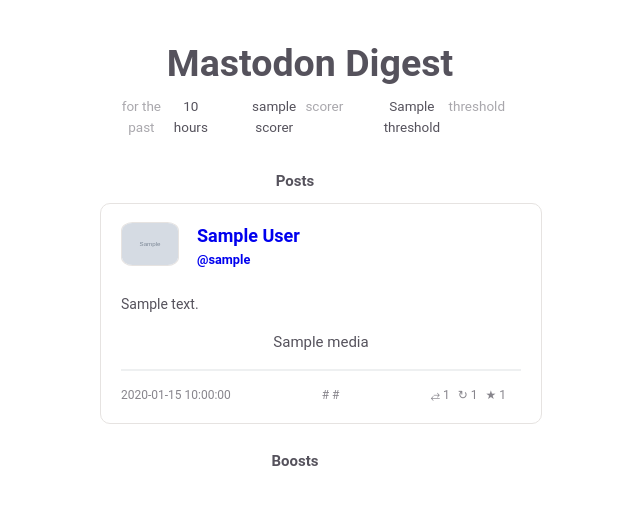
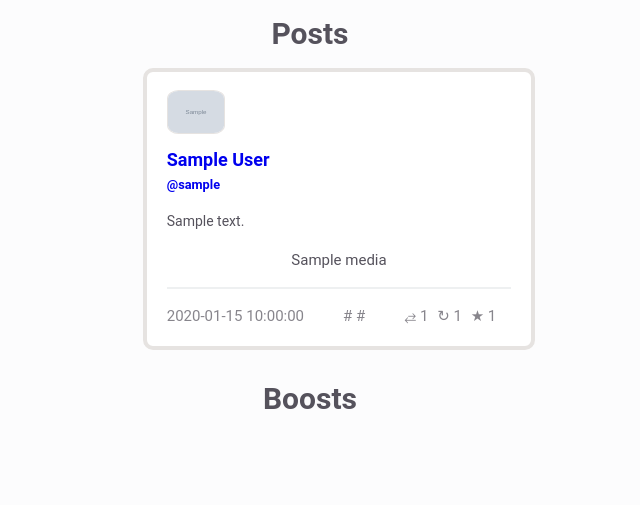
Before and after one commit to mauforonda/mastodon_email_digest, a Python web app: template templates/digest.html.jinja in a window 1280 px wide. Shown: the top 505 px of the page, without its empty margins (330-970 px from the left). Run offline with Jinja, Linux system fonts and the light colour scheme; the template is opened without the code that fills it: most values are stand-ins (such as "Sample title", 1, 10 or a date in 2020); grey boxes marked "Sample" are stand-in pictures.

Commit message:
testing style

```diff
--- a/templates/digest.html.jinja
+++ b/templates/digest.html.jinja
@@ -9,6 +9,7 @@
     <style type="text/css" href="style.css">
 
       body {
+          background: rgb(252, 252, 253);
           color: #55525c;
           text-align: left;
           font-family: 'Roboto', sans-serif;
@@ -31,64 +32,21 @@
           max-width: 400px;
       }
 
-      .header {
-          text-align: center;
-          width: 100%;
-          padding: 15px;
-          max-width: 400px;
-          margin-top: 30px;
-      }
-
-
-      .header .title {
-        font-size: 2.5em;
-        line-height: 1;
-        font-weight: bold;
-        margin-bottom: 8px;
-      }
-
-      .run_score {
-        display: flex;
-        flex-direction: row;
-        justify-content: center !important;
-        gap: 25px;
-      }
-
-      .run_score div {
-        display: flex;
-        flex-direction: row;
-        justify-content: right;
-        column-gap: 3px;
-        font-size: .9em;
-        padding: 5px;
-      }
-
-      .run_time.date {
-        margin-bottom: 8px;
-        font-size: .9em;
-      }
-
-      .meta_desc {
-        opacity: .5;
-      }
-
       .stream_title{
           text-align: center;
           font-weight: bold;
           padding: 10px;
-      }
-
-      .posts {
+          font-size: 2em;
       }
 
       .post {
           background-color: #fff;
           padding: 18px 20px;
-          border: 1px solid #E6E3E1;
+          border: 4px solid #E6E3E1;
           border-radius: 10px;
           display: flex;
           width: 100%;
-          max-width: 400px;
+          max-width: 360px;
           margin: 0px 5px 15px 5px;
       }
 
@@ -100,20 +58,6 @@
         display: flex;
         flex-direction: row;
         justify-content: space-between;
-      }
-
-      .user {
-          display: flex;
-          flex-direction: row;
-      }
-
-      .links {
-          display: flex;
-          flex-wrap: wrap;
-          gap: 5px;
-          align-content: baseline;
-          justify-content: right;
-          flex-direction: row;
       }
 
       .links a {
@@ -143,9 +87,6 @@
           display: flex;
           flex-wrap: wrap;
           flex-direction: column;
-      }
-
-      .user>a {
       }
 
       .username {
@@ -192,7 +133,6 @@
           content: "…";
       }
 
-
       .content .invisible {
           display: none;
       }
@@ -207,11 +147,11 @@
           background-color: #e9e9f5;
           padding: 0 5px;
           border-radius: 5px;
+          color: #5d4f84;
       }
 
       .media img, .media video {
           max-width: 100%;
-          border-radius: 5px;
       }
 
       .post_footer {
@@ -219,7 +159,6 @@
           flex-wrap: wrap;
           flex-direction: row;
           justify-content: space-between;
-          font-size: .8em;
           opacity: .7;
           padding-top: 15px;
           border-top: 2px solid #e7eaec;
@@ -237,7 +176,6 @@
           padding-right: 10px;
       }
 
-
     </style>
 
   </head>
@@ -247,19 +185,6 @@
     <div id="container">
 
       <div class="blocks">
-
-        <div class="header">
-
-          <div class="title">Mastodon Digest</div>
-
-          <div class="run_time date" data-date="{{ rendered_at }}"></div>
-          <div class="run_score">
-            <div><span class="meta_desc">for the past</span><span class="meta_data">{{ hours }} hours</span></div>
-            <div><span class="meta_data">{{ scorer.lower() }}</span><span class="meta_desc">scorer</span></div>
-            <div><span class="meta_data">{{ threshold }}</span><span class="meta_desc">threshold</span></div>
-          </div>
-
-        </div>
 
         <div class="stream">
           <div class="stream_title"><span>Posts</span></div>
```
